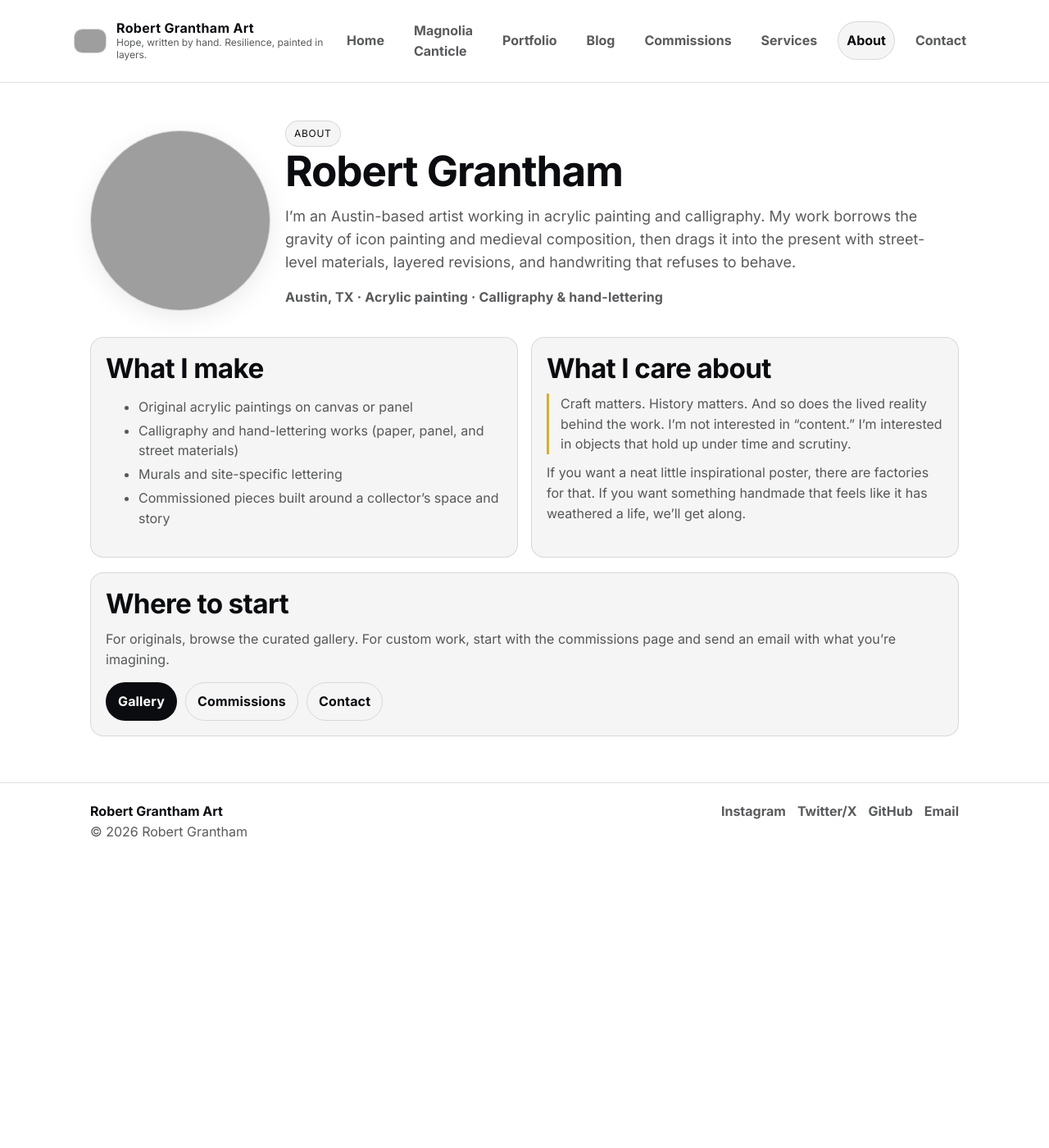
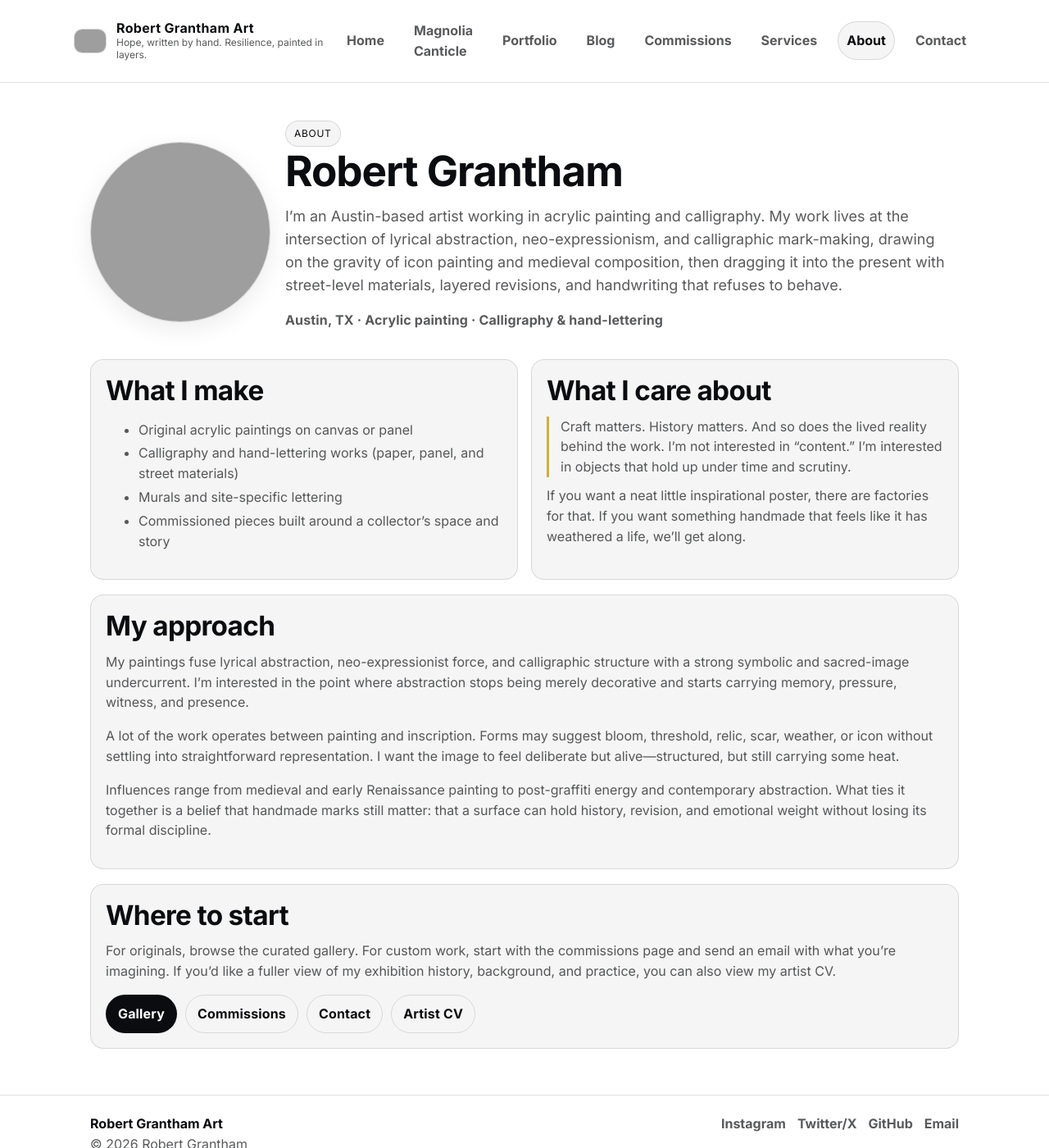
Before and after one commit to rgrantham82/rgrantham82.github.io, a Jekyll site: the page built from about.html, in a window 1280 px wide and 1400 px high. Shown: the whole window at 82% size. Built offline with Jekyll 4.4.1, drawn with Linux system fonts in a browser that asks for light colours; grey boxes are pictures that could not be loaded.

Commit message:
Revise about page content and add new sections
Updated the artist's biography and added new sections about the approach and exhibition history.

```diff
--- a/about.html
+++ b/about.html
@@ -9,7 +9,6 @@ permalink: /about.html
 <section class="page-hero">
   <div class="wrapper about-intro">
     <div class="about-photo">
-      <!-- Replace the file below with your actual headshot -->
       <img src="{{ '/assets/images/robert-grantham.jpg' | relative_url }}"
            alt="Portrait of Robert Grantham"
            width="220" height="220"
@@ -20,8 +19,9 @@ permalink: /about.html
       <span class="tag">About</span>
       <h1>Robert Grantham</h1>
       <p class="lede muted">
-        I’m an Austin-based artist working in acrylic painting and calligraphy. My work borrows the gravity of icon painting and medieval composition,
-        then drags it into the present with street-level materials, layered revisions, and handwriting that refuses to behave.
+        I’m an Austin-based artist working in acrylic painting and calligraphy. My work lives at the intersection of lyrical abstraction,
+        neo-expressionism, and calligraphic mark-making, drawing on the gravity of icon painting and medieval composition, then dragging it into
+        the present with street-level materials, layered revisions, and handwriting that refuses to behave.
       </p>
       <p class="muted about-meta">Austin, TX · Acrylic painting · Calligraphy & hand-lettering</p>
     </div>
@@ -56,12 +56,36 @@ permalink: /about.html
 <section>
   <div class="wrapper" style="margin-top:18px;">
     <div class="card">
+      <h2>My approach</h2>
+      <p class="muted">
+        My paintings fuse lyrical abstraction, neo-expressionist force, and calligraphic structure with a strong symbolic and sacred-image undercurrent.
+        I’m interested in the point where abstraction stops being merely decorative and starts carrying memory, pressure, witness, and presence.
+      </p>
+      <p class="muted">
+        A lot of the work operates between painting and inscription. Forms may suggest bloom, threshold, relic, scar, weather, or icon without settling into
+        straightforward representation. I want the image to feel deliberate but alive—structured, but still carrying some heat.
+      </p>
+      <p class="muted">
+        Influences range from medieval and early Renaissance painting to post-graffiti energy and contemporary abstraction. What ties it together is a belief
+        that handmade marks still matter: that a surface can hold history, revision, and emotional weight without losing its formal discipline.
+      </p>
+    </div>
+  </div>
+</section>
+
+<section>
+  <div class="wrapper" style="margin-top:18px;">
+    <div class="card">
       <h2>Where to start</h2>
-      <p class="muted">For originals, browse the curated gallery. For custom work, start with the commissions page and send an email with what you’re imagining.</p>
+      <p class="muted">
+        For originals, browse the curated gallery. For custom work, start with the commissions page and send an email with what you’re imagining.
+        If you’d like a fuller view of my exhibition history, background, and practice, you can also view my artist CV.
+      </p>
       <div style="display:flex; gap:10px; flex-wrap:wrap; margin-top:12px;">
         <a class="btn" href="{{ '/portfolio/' | relative_url }}">Gallery</a>
         <a class="btn ghost" href="{{ '/commissions.html' | relative_url }}">Commissions</a>
         <a class="btn ghost" href="{{ '/contact.html' | relative_url }}">Contact</a>
+        <a class="btn ghost" href="{{ '/assets/docs/robert-grantham-artist-cv.pdf' | relative_url }}" target="_blank" rel="noopener">Artist CV</a>
       </div>
     </div>
   </div>
```
